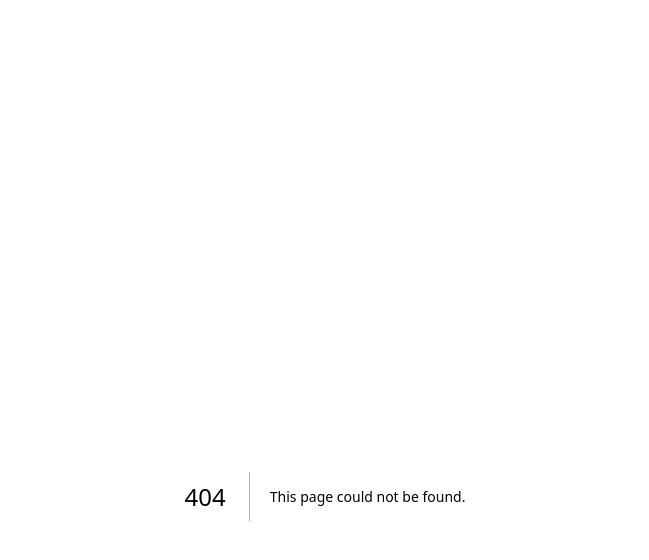
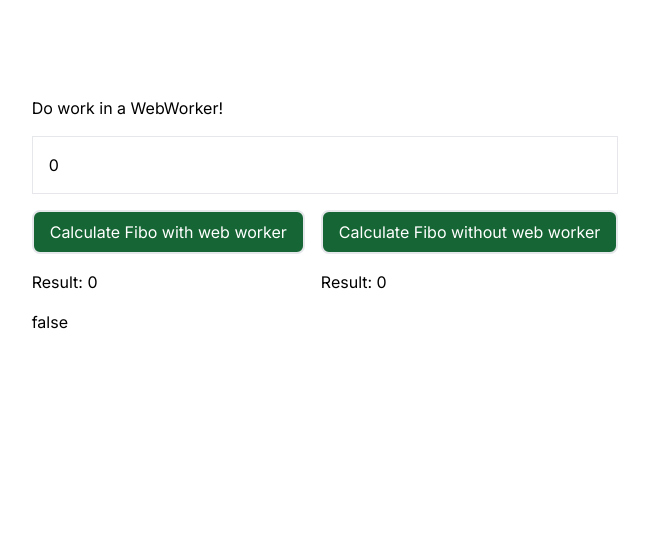
Before and after one commit to sandeshthapa07/serviceworker, a Next.js app: page /webworker in a window 1280 px wide. Before the commit this address had no page. Shown: the top 560 px of the page, without its empty margins (315-964 px from the left). Built offline with nearby package versions, Linux system fonts and the light colour scheme.

Commit message:
chore: Add fibonacci function to utils and web worker for calculating fibonacci sequence

```diff
--- /dev/null
+++ b/components/utils/pi.ts
@@ -0,0 +1,4 @@
+export function fibonacci(n: number): number {
+  if (n <= 1) return n;
+  return fibonacci(n - 1) + fibonacci(n - 2);
+}
--- a/src/app/page.tsx
+++ b/src/app/page.tsx
@@ -1,9 +1,24 @@
 import Image from "next/image";
+import Link from "next/link";
 
 export default function Home() {
   return (
-    <main className="">
-      this is main data
+    <main className="flex justify-center items-center gap-8">
+      <Link
+        href="/bloglist"
+        className="text-white bg-gray-400 px-4 py-2 rounded"
+      >
+        Blog
+      </Link>
+      <Link
+        href="/webworker"
+        className="text-white bg-gray-400 px-4 py-2 rounded"
+      >
+        Web Worker
+      </Link>
+      <Link href="/blog" className="text-white bg-gray-400 px-4 py-2 rounded">
+        Editor
+      </Link>
     </main>
   );
 }
--- /dev/null
+++ b/src/app/webworker/page.tsx
@@ -0,0 +1,88 @@
+"use client";
+import { useCallback, useEffect, useRef, useState } from "react";
+
+const Page = () => {
+  const workerRef = useRef<Worker>();
+  const [count, setCount] = useState(0);
+  const [CalculatingW, setCalculatingW] = useState(false);
+  const [Calculating, setCalculating] = useState(false);
+  const [result, setResult] = useState(0);
+  const [resultW, setResultW] = useState(0);
+  const [isTrue, setIsTrue] = useState(false);
+
+  useEffect(() => {
+    workerRef.current = new Worker(new URL("/worker.js", import.meta.url));
+    workerRef.current.onmessage = (event: MessageEvent<number>) => {
+      setResultW(event.data);
+      setCalculatingW(false);
+    };
+
+    return () => {
+      workerRef.current?.terminate();
+    };
+  }, []);
+
+  const handleWork = async () => {
+    setCalculatingW(true);
+    workerRef.current?.postMessage(count);
+  };
+
+  function fibonacci(n: number): number {
+    if (n <= 1) return n;
+    return fibonacci(n - 1) + fibonacci(n - 2);
+  }
+
+  const handleWorkWithOut = async () => {
+    setCalculating(true);
+    const result = await fibonacci(count);
+    setResult(result);
+    setCalculating((prev) => !prev);
+  };
+
+  return (
+    <div className="flex flex-col gap-4">
+      <p>Do work in a WebWorker!</p>
+
+      <div className="flex flex-col gap-4">
+        <input
+          type="number"
+          value={count}
+          onChange={(e) => setCount(parseInt(e.target.value))}
+          max="43"
+          placeholder="Enter a number"
+          className="w-full border p-4"
+        />
+      </div>
+
+      <div className="flex gap-4 ">
+        <div className="flex flex-col gap-4">
+          <button
+            className="border-2 py-2 px-4 rounded-lg bg-green-800 text-white"
+            onClick={handleWork}
+          >
+            Calculate Fibo with web worker
+          </button>
+          {CalculatingW ? <p>Calculating...</p> : `Result: ${resultW}`}
+        </div>
+
+        <div className="flex flex-col gap-4">
+          <button
+            className="border-2 py-2 px-4 rounded-lg bg-green-800 text-white"
+            onClick={handleWorkWithOut}
+          >
+            Calculate Fibo without web worker
+          </button>
+          {Calculating ? <p>Calculating...</p> : `Result: ${result}`}
+        </div>
+      </div>
+
+      <div>
+        <button onClick={() => setIsTrue(!isTrue)}>
+          {isTrue ? "true" : "false"}
+        </button>
+      </div>
+    </div>
+  );
+};
+
+export default Page;
--- /dev/null
+++ b/worker.js
@@ -0,0 +1,10 @@
+self.onmessage = (event) => {
+  const n = event.data;
+  const result = fibonacci(n);
+  self.postMessage(result);
+};
+
+function fibonacci(n) {
+  if (n <= 1) return n;
+  return fibonacci(n - 1) + fibonacci(n - 2);
+}
```
Also changed, not shown: public/service-worker.js (+66 -100 lines).
